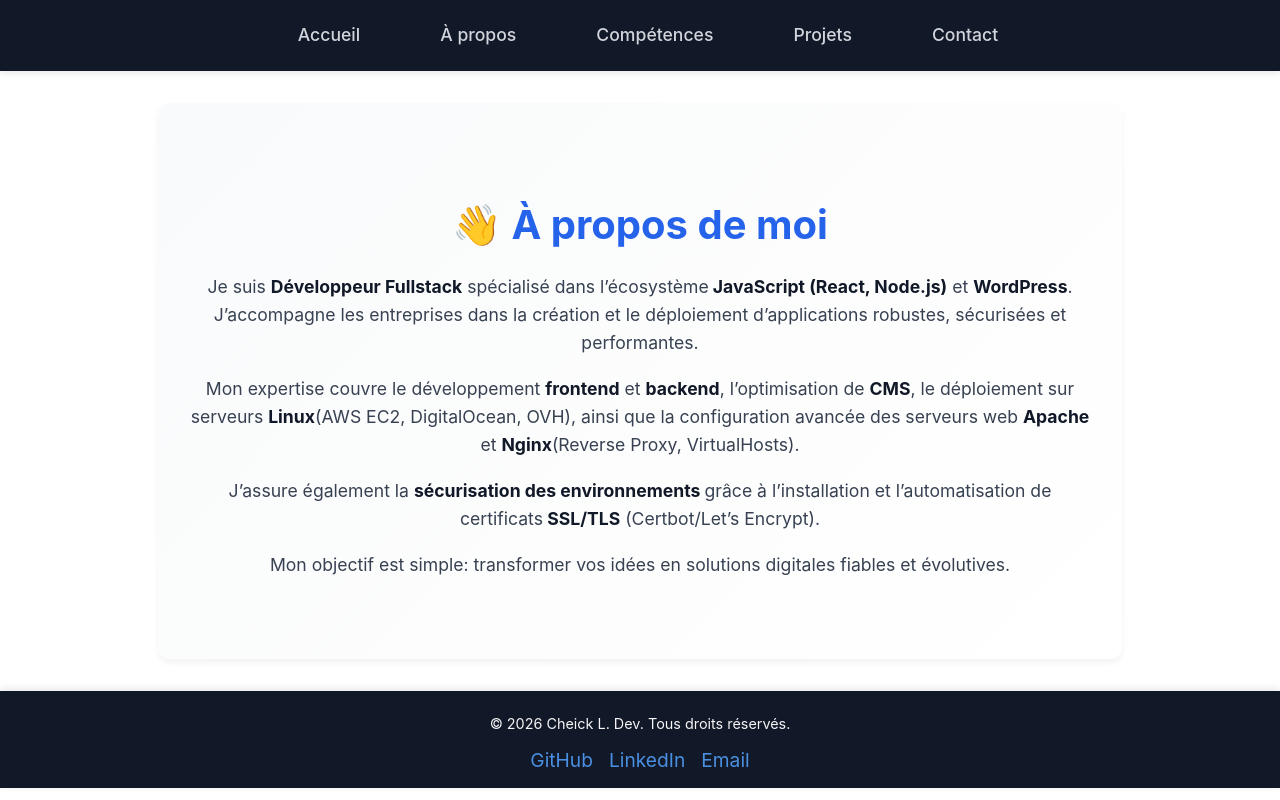
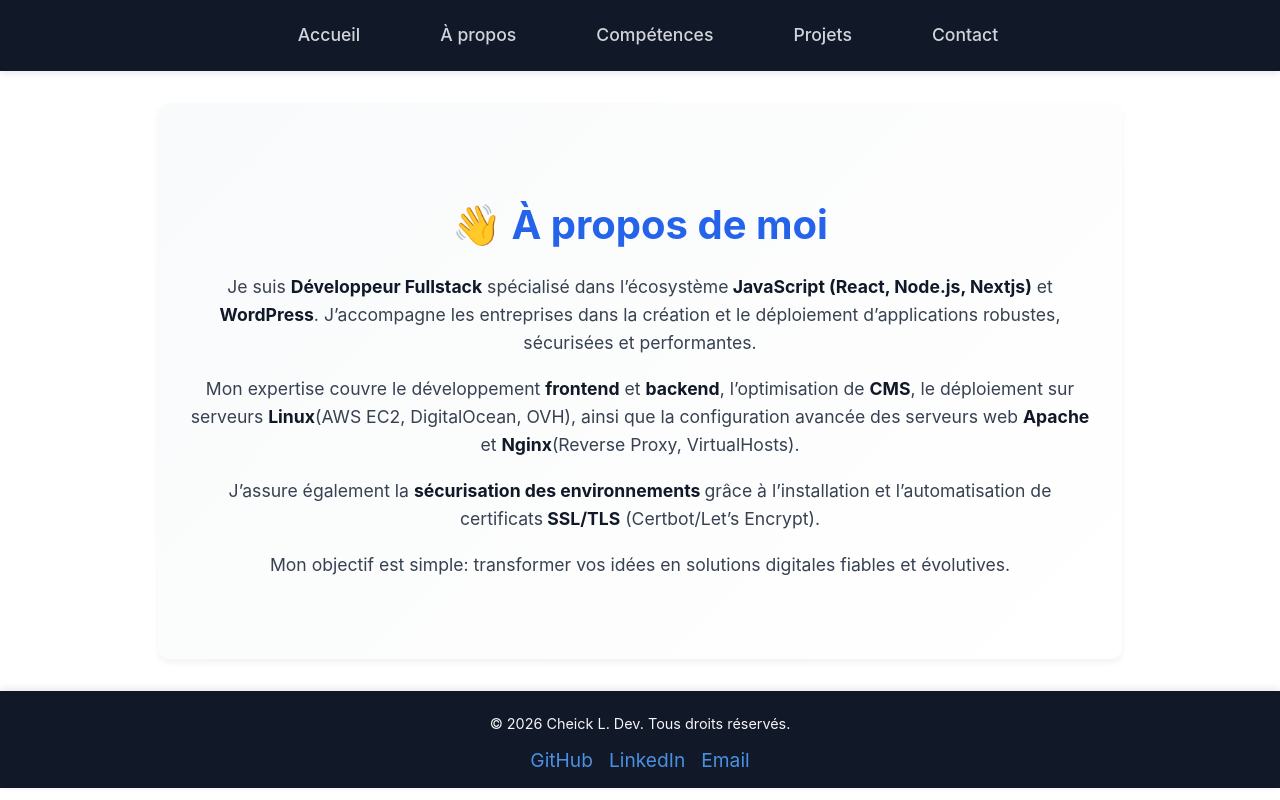
Before and after one commit to CL-KRMA/Taskflow, a Next.js app: page /about in a window 1280 px wide. Built offline with nearby package versions, Linux system fonts and the light colour scheme.

Commit message:
mise a jour about

```diff
--- a/components/About.tsx
+++ b/components/About.tsx
@@ -5,7 +5,7 @@ export default function About() {
       <h2 className="about-title">👋 À propos de moi</h2>
       <p className="about-text">
         Je suis <strong>Développeur Fullstack</strong> spécialisé dans l’écosystème
-        <strong> JavaScript (React, Node.js)</strong> et <strong>WordPress</strong>.
+        <strong> JavaScript (React, Node.js, Nextjs)</strong> et <strong>WordPress</strong>.
         J’accompagne les entreprises dans la création et le déploiement
         d’applications robustes, sécurisées et performantes.
       </p>
```
